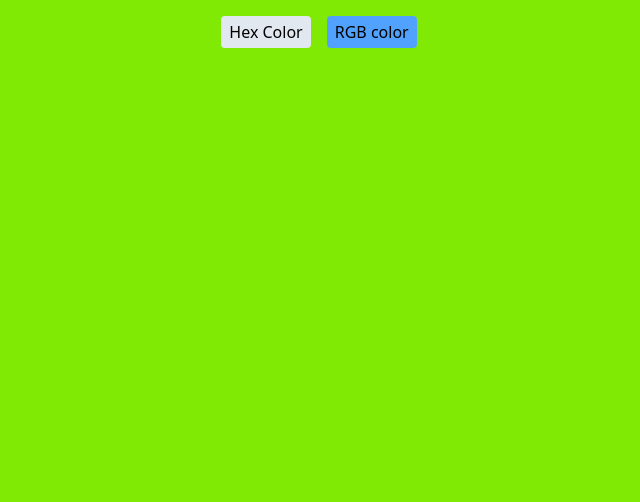
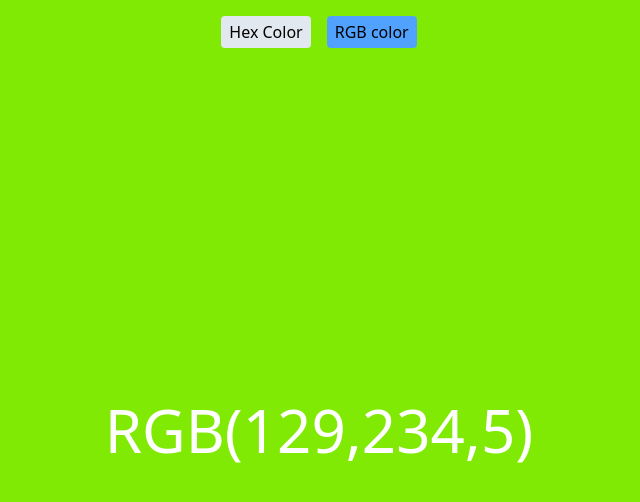
Before and after one commit to kirollos-sedhom/React-practice, a React (Vite) app: page / in a window 1280 px wide. Both pictures are taken after a click on the button "RGB color". Shown: the top 502 px of the page, without its empty margins (321-961 px from the left). Built offline with nearby package versions, Linux system fonts and the light colour scheme.

Commit message:
finish color randomizer

```diff
--- a/src/components/ColorGenerator.tsx
+++ b/src/components/ColorGenerator.tsx
@@ -3,6 +3,18 @@ import React from "react";
 const ColorGenerator = () => {
   const [backGroundColor, setBackGroundColor] = React.useState("bg-stone-50");
   const [colorSystem, setColorSystem] = React.useState("hex");
+  const [showColorName, setShowColorName] = React.useState(false); // makes sure its not apparent on first run
+  // const firstRender = React.useRef(true);
+  // React.useEffect(() => {
+  //   if (firstRender.current) {
+  //     firstRender.current = false;
+
+  //     return;
+  //   }
+  //   setShowColorName(true);
+  // }, []);
+  // console.log(firstRender);
+  // console.log(showColorName);
   function generateHexColor() {
     const choices = [
       0,
@@ -27,6 +39,9 @@ const ColorGenerator = () => {
       const randomIndex = Math.floor(Math.random() * choices.length);
       hexCode += choices[randomIndex];
     }
+
+    setShowColorName(true);
+
     setColorSystem("hex");
     setBackGroundColor(hexCode);
   }
@@ -35,6 +50,8 @@ const ColorGenerator = () => {
     const green = Math.floor(Math.random() * 256);
     const blue = Math.floor(Math.random() * 256);
     const bg_color = `${red},${green},${blue}`;
+
+    setShowColorName(true);
 
     setColorSystem("rgb");
     setBackGroundColor(bg_color);
@@ -45,8 +62,11 @@ const ColorGenerator = () => {
       ? { backgroundColor: `#${backGroundColor}` }
       : { backgroundColor: `RGB(${backGroundColor})` };
   return (
-    <div style={pageStyle} className="h-screen">
-      <div className="color_generate_options flex justify-center gap-4 py-4">
+    <div
+      style={pageStyle}
+      className="h-screen relative flex flex-col items-center  "
+    >
+      <div className="color_generate_options w-full flex justify-center gap-4 p-4">
         <button
           onClick={generateHexColor}
           className="bg-slate-200 py-1 px-2 rounded-sm cursor-pointer hover:bg-blue-200 focus:bg-blue-400"
@@ -60,6 +80,13 @@ const ColorGenerator = () => {
           RGB color
         </button>
       </div>
+      {showColorName && (
+        <p className="text-center absolute top-1/2 w-full text-center text-6xl text-white">
+          {colorSystem === "rgb"
+            ? `RGB(${backGroundColor})`
+            : `#${backGroundColor.toLocaleUpperCase()}`}
+        </p>
+      )}
     </div>
   );
 };
```
